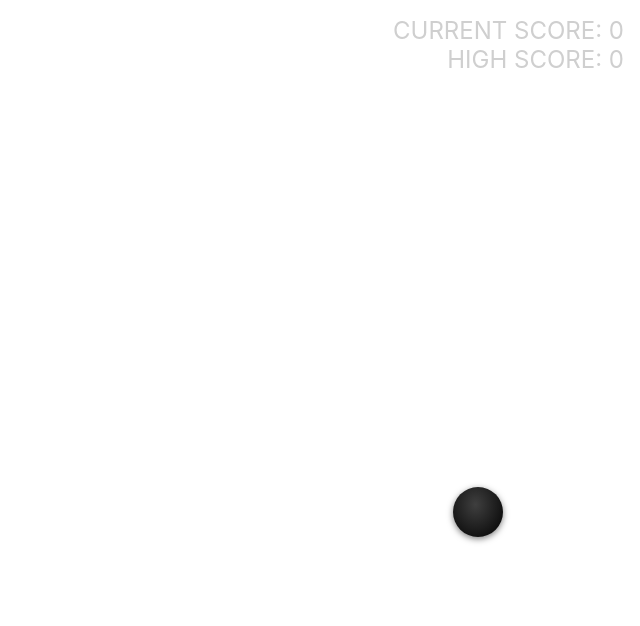
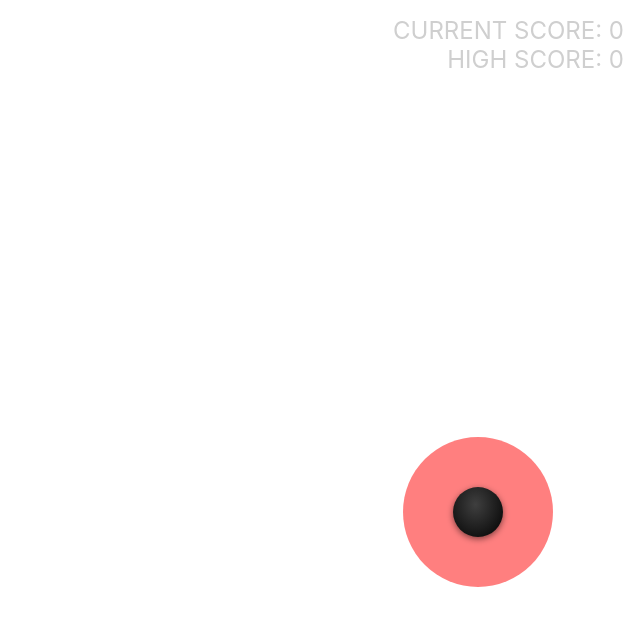
Before and after one commit to SierraChapman/bug-squasher, a React (Create React App) app: page / in a window 1280 px wide. Shown: the top 626 px of the page, without its empty margins (640-1280 px from the left). Built offline with nearby package versions, Linux system fonts and the light colour scheme.

Commit message:
create bug awareness zones

```diff
--- a/src/components/Bug/index.js
+++ b/src/components/Bug/index.js
@@ -1,8 +1,9 @@
-import { useEffect, useReducer, useCallback, useRef } from 'react';
+import { useEffect, useReducer, useCallback } from 'react';
 import './style.css';
 
 const TIMESTEP = 20; // ms
 const SIZE = 50; // px
+const AWARENESS_RADIUS = 50; // px
 const BEHAVIOR = {
   normal: {
     speed: 1, // px per TIMESTEP
@@ -145,6 +146,7 @@ function Bug(props) {
   );
 
   return (
+    <>
       <div
         className="Bug"
         style={{
@@ -156,6 +158,17 @@ function Bug(props) {
         }}
         onClick={() => dispatch({ type: "squash", dispatch: dispatch })}
       ></div>
+      <div
+        className="bugAwareZone"
+        style={{
+          left: state.x - AWARENESS_RADIUS,
+          top: state.y - AWARENESS_RADIUS,
+          height: AWARENESS_RADIUS * 2 + SIZE,
+          width: AWARENESS_RADIUS * 2 + SIZE,
+        }}
+      ></div>
+    </>
+
   );
 }
 
--- a/src/components/Bug/style.css
+++ b/src/components/Bug/style.css
@@ -1,8 +1,20 @@
 .Bug {
+    background-image: radial-gradient(at 45% 35%, rgb(63, 63, 63), rgb(0, 0, 0));
     background-color: black;
     border-radius: 50%;
+
     position: fixed;
+    z-index: 1;
 
     transition: 20ms;
-    background-image: radial-gradient(at 45% 35%, rgb(63, 63, 63), rgb(0, 0, 0));
 }
+
+.bugAwareZone {
+    background-color: rgba(255, 0, 0, 0.5);
+    border-radius: 50%;
+
+    position: fixed;
+    z-index: 0;
+
+    transition: 20ms;
+}
```
Lines whose indentation alone changed are shown as unchanged.
